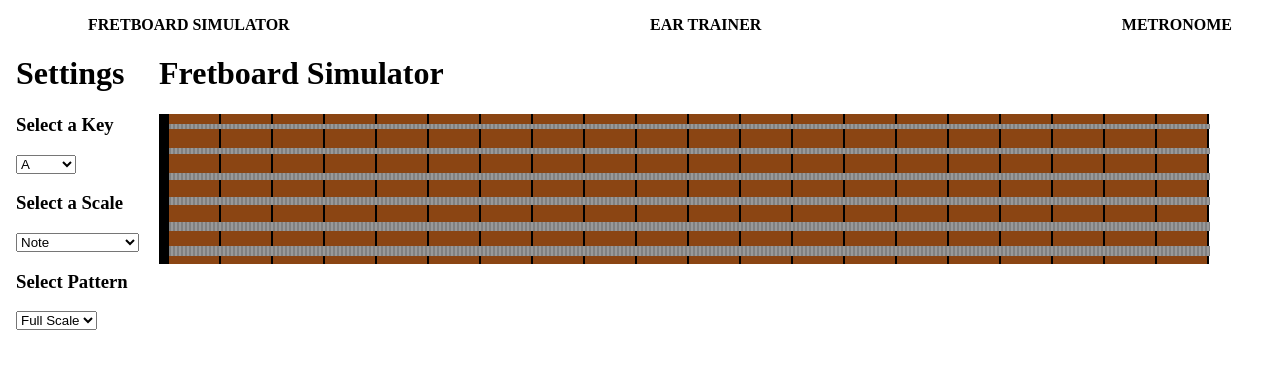
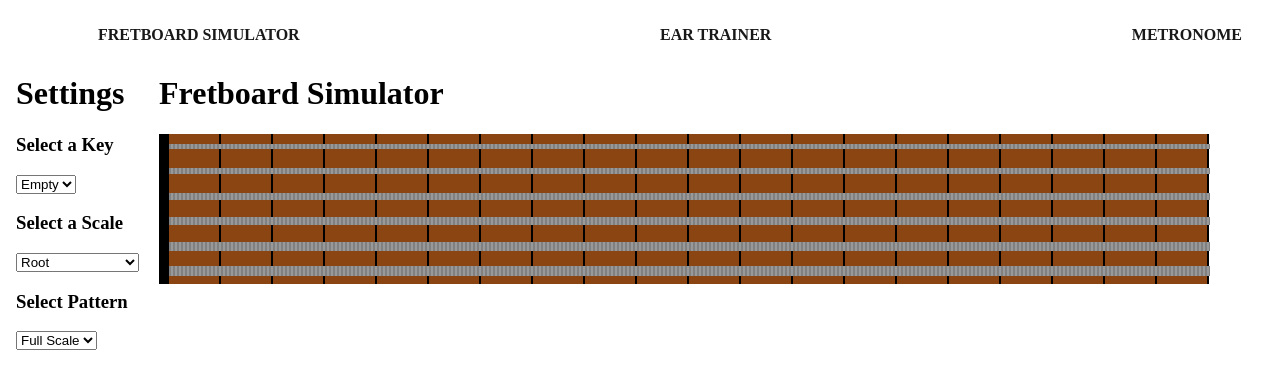
Before and after one commit to CalvinGaiennie/music-vite, a React (Vite) app: page /fretboard-simulator in a window 1280 px wide. Shown: the top 388 px of the page. Built offline with nearby package versions, Linux system fonts and the light colour scheme.

Commit message:
I started building the functionality for the metronome. idk what else i did

```diff
--- a/src/App.jsx
+++ b/src/App.jsx
@@ -2,7 +2,7 @@ import "./App.css";
 import { BrowserRouter, Routes, Route } from "react-router-dom";
 import FretboardSimulator from "./pages/FretboardSimulator";
 import EarTrainer from "./pages/EarTrainer";
-import Metronome from "./pages/Metronome";
+import StickControl from "./pages/StickControl";
 
 function App() {
   return (
@@ -11,7 +11,7 @@ function App() {
         <Routes>
           <Route path="/" element={<EarTrainer />} />
           <Route path="/fretboard-simulator" element={<FretboardSimulator />} />
-          <Route path="/metronome" element={<Metronome />} />
+          <Route path="/metronome" element={<StickControl />} />
         </Routes>
       </BrowserRouter>
     </>
--- a/src/components/AppNav.module.css
+++ b/src/components/AppNav.module.css
@@ -3,11 +3,12 @@
   top: 0;
   width: 100%;
   margin: 0;
-  padding: 0;
+  padding: 10px;
   text-decoration: none;
   color: black;
   z-index: 100;
   background-color: var(--background-color);
+  opacity: 0.9;
 }
 
 .nav ul {
--- a/src/components/Fretboard.jsx
+++ b/src/components/Fretboard.jsx
@@ -1,19 +1,29 @@
+import { useEffect } from "react";
 import styles from "./Fretboard.module.css";
 
-function Fretboard() {
+function Fretboard({ currentKey, currentScale }) {
+  const scales = {
+    note: [0], // Just the root note
+    major: [0, 2, 4, 5, 7, 9, 11],
+    minor: [0, 2, 3, 5, 7, 8, 10],
+    majorPentatonic: [0, 2, 4, 7, 9],
+    minorPentatonic: [0, 3, 5, 7, 10],
+    majorArpeggio: [0, 4, 7],
+    minorArpeggio: [0, 3, 7],
+  };
   const notes = [
     "A",
-    "A#/Bb",
+    "A#",
     "B",
     "C",
-    "C#/Db",
+    "C#",
     "D",
-    "D#/Eb",
+    "D#",
     "E",
     "F",
-    "F#/Gb",
+    "F#",
     "G",
-    "G#/Ab",
+    "G#",
   ];
 
   const stringNames = ["E", "B", "G", "D", "A", "E"];
@@ -30,6 +40,42 @@ function Fretboard() {
     return notes[(startIndex + fretNumber + 1) % 12];
   }
 
+  function buildScale(startNote, scaleName) {
+    const newScale = [];
+    const startIndex = notes.findIndex((note) => note === startNote);
+
+    for (let i = 0; i < scales[scaleName].length; i++) {
+      const currentIndex = (scales[scaleName][i] + startIndex) % 12;
+      const currentNote = notes[currentIndex];
+      newScale.push(currentNote);
+    }
+    console.log("New Scale!!!:", newScale);
+    return newScale;
+  }
+
+  function clearAllActiveNotes() {
+    const allFrets = document.querySelectorAll(`.${styles.fret}`);
+    allFrets.forEach((fret) => {
+      fret.classList.remove(styles.active);
+    });
+  }
+
+  function highlightScaleNotes(scaleNotes) {
+    const allFrets = document.querySelectorAll(`.${styles.fret}`);
+    allFrets.forEach((fret) => {
+      const noteName = fret.getAttribute("data-noteName");
+      if (scaleNotes.includes(noteName)) {
+        fret.classList.add(styles.active);
+      }
+    });
+  }
+
+  useEffect(() => {
+    clearAllActiveNotes();
+    const scaleNotes = buildScale(currentKey, currentScale);
+    highlightScaleNotes(scaleNotes);
+  }, [currentKey, currentScale]);
+
   return (
     <div>
       <h1>Fretboard Simulator</h1>
@@ -42,7 +88,10 @@ function Fretboard() {
                 <div
                   key={`fret-${j}-string-${i + 1}`}
                   id={`fret-${j}-string-${i + 1}`}
-                  className={styles.fret}
+                  className={`${styles.fret} ${getNoteAtFret(
+                    stringNames[i],
+                    j
+                  )}`}
                   onMouseEnter={() => light(`fret-${j}-string-${i + 1}`)}
                   onMouseLeave={() => unLight(`fret-${j}-string-${i + 1}`)}
                   // data-noteName={notes[j]}
--- a/src/components/FretboardSettings.jsx
+++ b/src/components/FretboardSettings.jsx
@@ -1,38 +1,41 @@
-function EarTrainerSettings() {
+function FretboardSettings({ setCurrentKey, setCurrentScale }) {
   const notes = [
-    "A",
-    "A#/Bb",
-    "B",
-    "C",
-    "C#/Db",
-    "D",
-    "D#/Eb",
-    "E",
-    "F",
-    "F#/Gb",
-    "G",
-    "G#/Ab",
+    { display: "A", value: "A" },
+    { display: "A#/Bb", value: "A#" },
+    { display: "B", value: "B" },
+    { display: "C", value: "C" },
+    { display: "C#/Db", value: "C#" },
+    { display: "D", value: "D" },
+    { display: "D#/Eb", value: "D#" },
+    { display: "E", value: "E" },
+    { display: "F", value: "F" },
+    { display: "F#/Gb", value: "F#" },
+    { display: "G", value: "G" },
+    { display: "G#/Ab", value: "G#" },
   ];
   return (
     <div className="settings">
       <h1>Settings</h1>
       <h3>Select a Key</h3>
-      <select>
+      <select onChange={(e) => setCurrentKey(e.target.value)}>
+        <option key={"empty"} value={"empty"}>
+          Empty
+        </option>
         {notes.map((note) => (
-          <option key={note} value={note}>
-            {note}
+          <option key={note.display} value={note.value}>
+            {note.display}
           </option>
         ))}
       </select>
       <h3>Select a Scale</h3>
-      <select>
-        <option value="note">Note</option>
+      <select onChange={(e) => setCurrentScale(e.target.value)}>
+        <option value="note">Root</option>
         <option value="major">Major</option>
         <option value="minor">Minor</option>
-        <option value="major-pentatonic">Major Pentatonic</option>
-        <option value="minor-pentatonic">Minor Pentatonic</option>
-        <option value="major-arpeggio">Major Arpeggio</option>
-        <option value="minor-arpeggio">Minor Arpeggio</option>
+        <option value="majorPentatonic">Major Pentatonic</option>
+        <option value="minorPentatonic">Minor Pentatonic</option>
+        <option value="majorArpeggio">Major Arpeggio</option>
+        <option value="minorArpeggio">Minor Arpeggio</option>
       </select>
       <h3>Select Pattern</h3>
       <select>
@@ -47,4 +50,4 @@ function EarTrainerSettings() {
   );
 }
 
-export default EarTrainerSettings;
+export default FretboardSettings;
--- /dev/null
+++ b/src/components/Metronome.jsx
@@ -0,0 +1,16 @@
+function Metronome({ numOfBeats, lengthOfBeat }) {
+  return (
+    <div>
+      <h1>Stick Control Workout</h1>
+      <img src="../Assets/StickControlImages/staff.png" width="300px" />
+      <p id="rudimentText"></p>
+      <div id="imgDiv"></div>
+      <div id="measureNumberDiv"></div>
+      <button id="startButton">Start Workout</button>
+      <p>Number Of Beats {numOfBeats}</p>
+      <p>{lengthOfBeat} seconds</p>
+    </div>
+  );
+}
+
+export default Metronome;
--- a/src/components/MetronomeSettings.jsx
+++ b/src/components/MetronomeSettings.jsx
@@ -1,9 +1,9 @@
-function MetronomeSettings() {
+function MetronomeSettings({ setBPM, setNoteType, setNumOfMeasures }) {
   return (
     <div className="settings">
       <h1>Settings</h1>
       <h3>BPM</h3>
-      <select>
+      <select onChange={(e) => setBPM(e.target.value)}>
         {Array.from({ length: 161 }, (_, i) => (
           <option key={i} value={i + 40}>
             {i + 40}
@@ -11,13 +11,13 @@ function MetronomeSettings() {
         ))}
       </select>
       <h3>Note Type</h3>
-      <select>
-        <option value="quarter">Quarter</option>
-        <option value="eighth">Eighth</option>
-        <option value="sixteenth">Sixteenth</option>
+      <select onChange={(e) => setNoteType(e.target.value)}>
+        <option value="4">Quarter</option>
+        <option value="8">Eighth</option>
+        <option value="16">Sixteenth</option>
       </select>
       <h3>Measures Per Rudiment</h3>
-      <select>
+      <select onChange={(e) => setNumOfMeasures(e.target.value)}>
         {Array.from({ length: 25 }, (_, i) => (
           <option key={i} value={(i + 1) * 2}>
             {(i + 1) * 2}
--- a/src/components/SongPlayer.jsx
+++ b/src/components/SongPlayer.jsx
@@ -8,6 +8,11 @@ function SongPlayer({
   setTip,
 }) {
   const playRandomSong = () => {
+    if (!songList[difficulty] || songList[difficulty].length === 0) {
+      console.log("No songs available for this difficulty level");
+      return;
+    }
+
     const randomIndex = Math.floor(Math.random() * songList[difficulty].length);
     // const newSong = songs[randomIndex];
 
--- a/src/pages/EarTrainer.jsx
+++ b/src/pages/EarTrainer.jsx
@@ -388,7 +388,7 @@ function EarTrainer() {
   };
 
   useEffect(() => {
-    setDifficultyNumber(songList[difficulty].length);
+    setDifficultyNumber(songList[difficulty]?.length) || 0;
   }, [difficulty]);
 
   return (
--- a/src/pages/FretboardSimulator.jsx
+++ b/src/pages/FretboardSimulator.jsx
@@ -1,14 +1,22 @@
+import { useState } from "react";
 import AppNav from "../components/AppNav";
 import Fretboard from "../components/Fretboard";
 import FretboardSettings from "../components/FretboardSettings";
 
 function FretboardSimulator() {
+  const [currentKey, setCurrentKey] = useState("");
+  const [currentScale, setCurrentScale] = useState("note");
+
   return (
     <div>
       <AppNav />
       <div className="flex">
-        <FretboardSettings />
-        <Fretboard />
+        <FretboardSettings
+          setCurrentKey={setCurrentKey}
+          setCurrentScale={setCurrentScale}
+        />
+        <Fretboard currentScale={currentScale} currentKey={currentKey} />
+        <p>{currentKey}</p>
       </div>
     </div>
   );
--- a/src/pages/Metronome.jsx
+++ /dev/null
@@ -1,22 +0,0 @@
-import AppNav from "../components/AppNav";
-import MetronomeSettings from "../components/MetronomeSettings";
-
-function Metronome() {
-  return (
-    <div>
-      <AppNav />
-      <div className="flex">
-        <MetronomeSettings />
-        <div>
-          <h1>Stick Control Workout</h1>
-          <img src="../Assets/StickControlImages/staff.png" width="300px" />
-          <p id="rudimentText"></p>
-          <div id="imgDiv"></div>
-          <div id="measureNumberDiv"></div>
-        </div>
-      </div>
-    </div>
-  );
-}
-
-export default Metronome;
--- /dev/null
+++ b/src/pages/StickControl.jsx
@@ -0,0 +1,44 @@
+import AppNav from "../components/AppNav";
+import MetronomeSettings from "../components/MetronomeSettings";
+import Metronome from "../components/Metronome";
+import { useEffect, useState } from "react";
+
+function StickControl() {
+  const [BPM, setBPM] = useState("40");
+  const [noteType, setNoteType] = useState("4");
+  const [numOfMeasures, setNumOfMeasures] = useState("2");
+  const [numOfBeats, setNumOfBeats] = useState("");
+  const [lengthOfBeat, setLengthOfBeat] = useState("");
+  const [currMeasureNumber, setCurrentMeasureNumber] = useState("");
+
+  function countTotalClicks() {
+    const currNumOfBeats = Number(numOfMeasures) * Number(noteType);
+
+    setNumOfBeats(currNumOfBeats);
+  }
+
+  useEffect(() => {
+    countTotalClicks();
+  }, [noteType, numOfMeasures, BPM]);
+
+  useEffect(() => {
+    const currLengthOfBeat = (60 / BPM / noteType) * 4;
+    setLengthOfBeat(currLengthOfBeat);
+  }, [BPM, noteType]);
+
+  return (
+    <div>
+      <AppNav />
+      <div className="flex">
+        <MetronomeSettings
+          setBPM={setBPM}
+          setNoteType={setNoteType}
+          setNumOfMeasures={setNumOfMeasures}
+        />
+        <Metronome numOfBeats={numOfBeats} lengthOfBeat={lengthOfBeat} />
+      </div>
+    </div>
+  );
+}
+
+export default StickControl;
```
Also changed, not shown: src/consts/scales.js (added).
